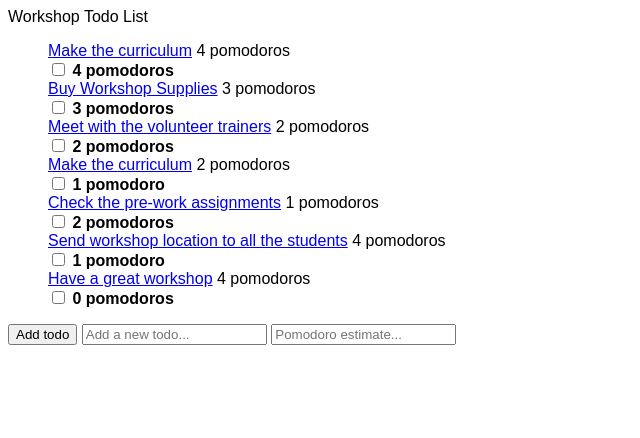
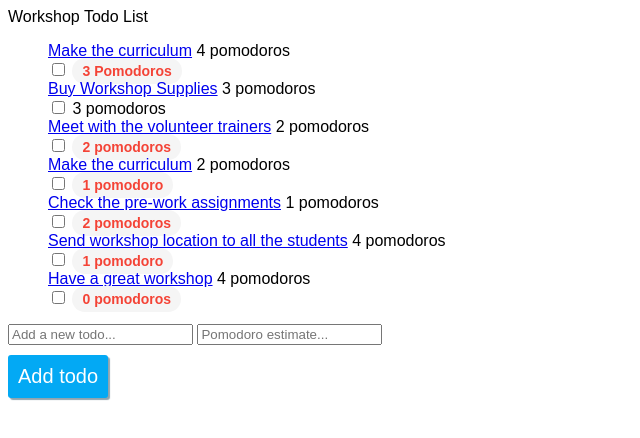
Before and after one commit to AyeshaBaweja/todo_app_front_end, a plain HTML site: page index.html in a window 1280 px wide. Shown: the whole page, without its empty margins (0-640 px from the left). Drawn offline with Linux system fonts and the light colour scheme.

Commit message:
Add various CSS selectors

```diff
--- a/index.css
+++ b/index.css
@@ -1,3 +1,28 @@
-html{
-  font-family: sans-serif;
+html {
+    font-family: sans-serif
 }
+
+.pomodoro-estimate{
+  font-weight: bold;
+  color: #F44336;
+  background-color: #F5F5F5;
+  border-radius: 50px;
+  font-size: 14px;
+  padding: 5px 10px 5px 10px;
+}
+#add-new-todo-button{
+  font-size: 20px;
+  text-align: center;
+  color: #FFF;
+  outline: none;
+  border-style: none;
+  padding: 10px;
+  border-radius: 3px;
+  box-shadow: 2px 2px 1px #90A4AE;
+  display: block;
+  background-color: #03A9F4;
+  margin-top: 10px;
+}
+#add-new-todo-button:active{
+  box-shadow: 1px 1px 1px #90A4AE;
+}
--- a/index.html
+++ b/index.html
@@ -11,23 +11,24 @@
     <ul style="list-style: none;">
 
     <li> <a href="show.html">Make the curriculum</a> 4 pomodoros</li> <input type="checkbox"/>
-    <strong>4 pomodoros</strong>
+    <span class="pomodoro-estimate">3 Pomodoros</span>
     <li>  <a href="show.html">Buy Workshop Supplies</a> 3 pomodoros</li> <input type="checkbox"/>
-    <strong>3 pomodoros</strong>
+    <span> 3 pomodoros</span>
     <li> <a href="show.html">Meet with the volunteer trainers</a> 2 pomodoros</li> <input type="checkbox"/>
-    <strong> 2 pomodoros </strong>
+    <span class="pomodoro-estimate"> 2 pomodoros </span>
     <li><a href="show.html">Make the curriculum</a> 2 pomodoros</li> <input type="checkbox"/>
-    <strong>1 pomodoro</strong>
+    <span class="pomodoro-estimate">1 pomodoro</span>
     <li><a href="show.html">Check the pre-work assignments</a> 1 pomodoros</li> <input type="checkbox"/>
-    <strong>2 pomodoros</strong>
+    <span class="pomodoro-estimate">2 pomodoros</span>
     <li><a href="show.html">Send workshop location to all the students</a> 4 pomodoros</li> <input type="checkbox"/>
-    <strong>1 pomodoro</strong>
+    <span class="pomodoro-estimate">1 pomodoro</span>
     <li><a href="show.html">Have a great workshop</a> 4 pomodoros</li> <input type="checkbox"/>
-    <strong>0 pomodoros</strong>
+    <span class="pomodoro-estimate"> 0 pomodoros</span>
     </ul>
-    <input type="submit" value="Add todo">
+
     <input type="text" placeholder="Add a new todo...">
     <input type="number" placeholder="Pomodoro estimate...">
+    <input id="add-new-todo-button" type="submit" value="Add todo">
 
   </body>
 </html>
```
